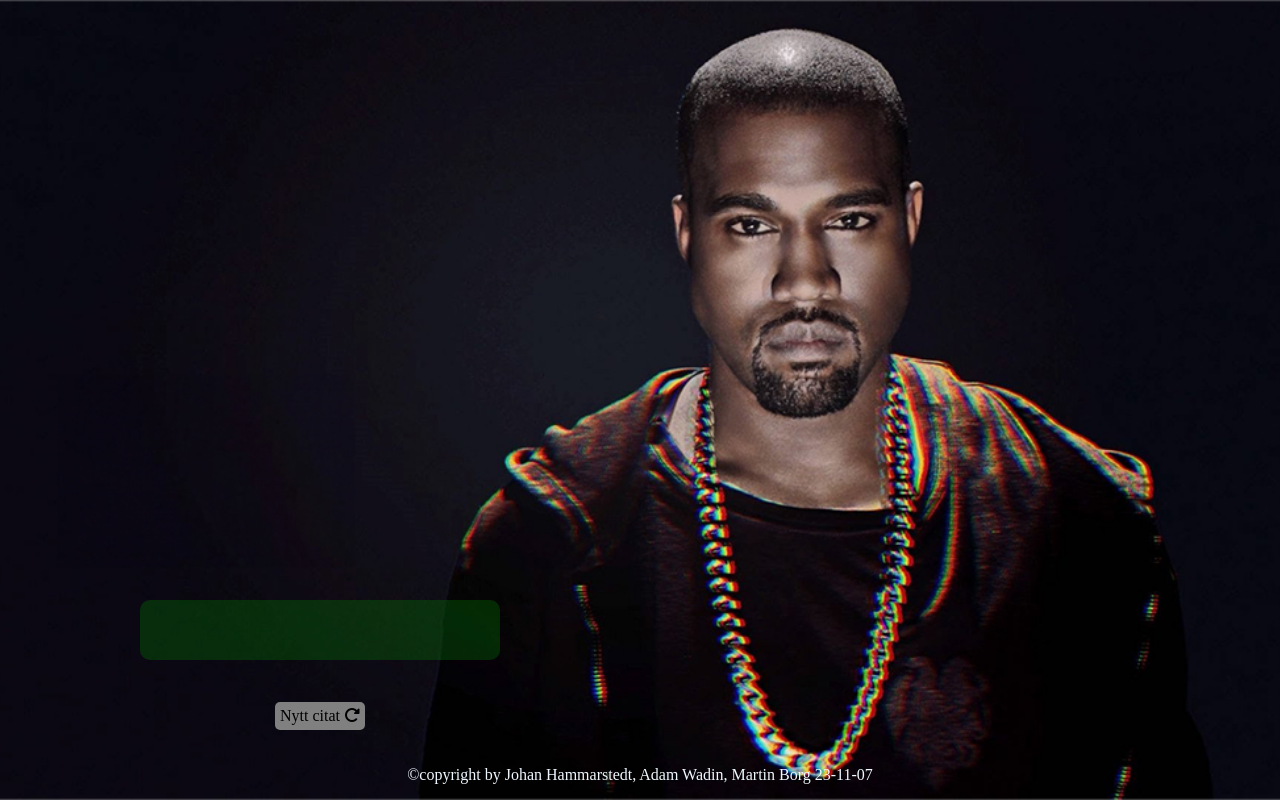
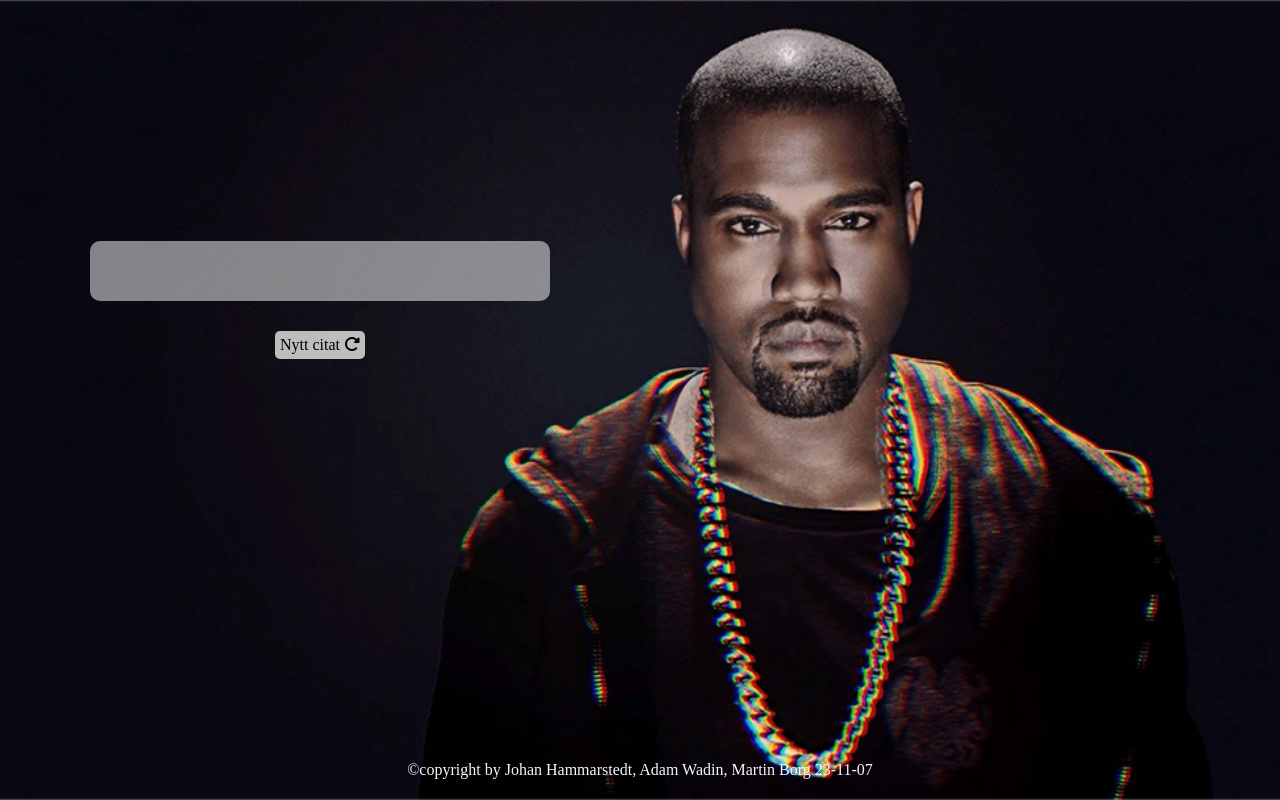
Before and after one commit to Adamwadin/MAJ, a website built with Vite: page gruppapi/index.html in a window 1280 px wide. Built offline with nearby package versions, Linux system fonts and the light colour scheme; no server answers.

Commit message:
klart ish

```diff
--- a/gruppapi/main.js
+++ b/gruppapi/main.js
@@ -7,6 +7,7 @@ fetch("https://api.kanye.rest")
     const kanyeQuote = data.quote;
 
     const quoteDiv = document.createElement("div");
+    quoteDiv.id = "p1";
     quoteDiv.textContent = kanyeQuote;
 
     kanyeQuoteDiv.appendChild(quoteDiv);
@@ -23,6 +24,7 @@ randomQuoteButton.addEventListener("click", () => {
       const kanyeQuote = data.quote;
 
       const quoteDiv = document.createElement("div");
+      quoteDiv.id = "p1";
       quoteDiv.textContent = kanyeQuote;
 
       kanyeQuoteDiv.appendChild(quoteDiv);
--- a/gruppapi/style.css
+++ b/gruppapi/style.css
@@ -13,9 +13,6 @@ body {
   display: grid;
   grid-template-rows: repeat(12, 1fr);
   grid-template-columns: 1fr;
-  /* display: flex;
-  flex-direction: column;
-  justify-content: center; */
 }
 
 .main-container {
@@ -29,26 +26,26 @@ body {
   justify-self: flex-end;
   padding: 30px;
   border-radius: 20px;
-  background-color: white;
-  opacity: 30%;
+  background-color: rgb(255, 255, 255, 0.5);
   min-width: 80%;
   text-align: center;
   max-width: 80%;
   min-width: 60%;
 }
 
-#p1 {
-  opacity: 100%;
-}
-
 #quoteButton {
   justify-self: flex-end;
   cursor: pointer;
-  background-color: grey;
+  background-color: rgb(189, 189, 189);
   border-radius: 5px;
   padding: 5px;
   width: 80px;
   margin: 20px;
+  user-select: none;
+}
+
+#quoteButton:hover {
+  background-color: aliceblue;
 }
 
 #footer {
@@ -61,59 +58,33 @@ body {
 }
 
 @media screen and (min-width: 600px) {
-  body {
-    margin: 0;
-  }
-
   #kanye-container {
     background-image: url("/src/desktop-kanye.jpg");
     background-size: cover;
     background-position: center;
-    height: 100vh;
-    width: auto;
-    display: grid;
-    grid-template-columns: 1fr 1fr;
-    grid-template-rows: 1fr 1fr;
     align-items: center;
+    grid-template-columns: repeat(2, 1fr);
   }
   .main-container {
-    width: 400px;
-    height: 150px;
-    display: flex;
-    flex-direction: column;
+    grid-row-start: 5;
     gap: 10px;
-    align-items: center;
     justify-content: space-between;
     place-self: center;
   }
 
   #textContainer {
-    padding: 30px;
     border-radius: 10px;
-    background-color: green;
-    text-align: center;
-    min-width: 300px;
+    min-width: 400px;
   }
 
   #quoteButton {
-    cursor: pointer;
-    background-color: grey;
-    border-radius: 5px;
-    padding: 5px;
-    width: 80px;
     user-select: none;
     margin-top: 20px;
-  }
-
-  #quoteButton:hover {
-    background-color: aliceblue;
   }
 
   #footer {
     display: flex;
     align-items: center;
-    justify-content: center;
-    text-align: center;
     color: aliceblue;
   }
 }
```
